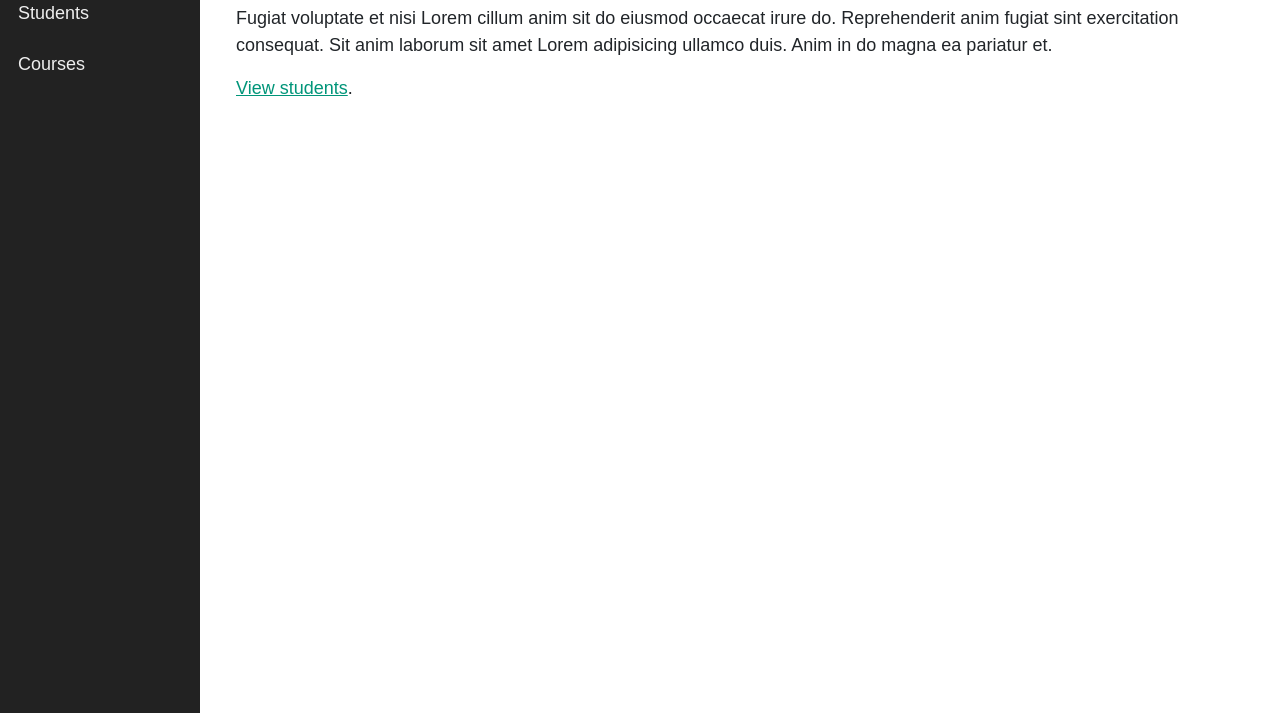
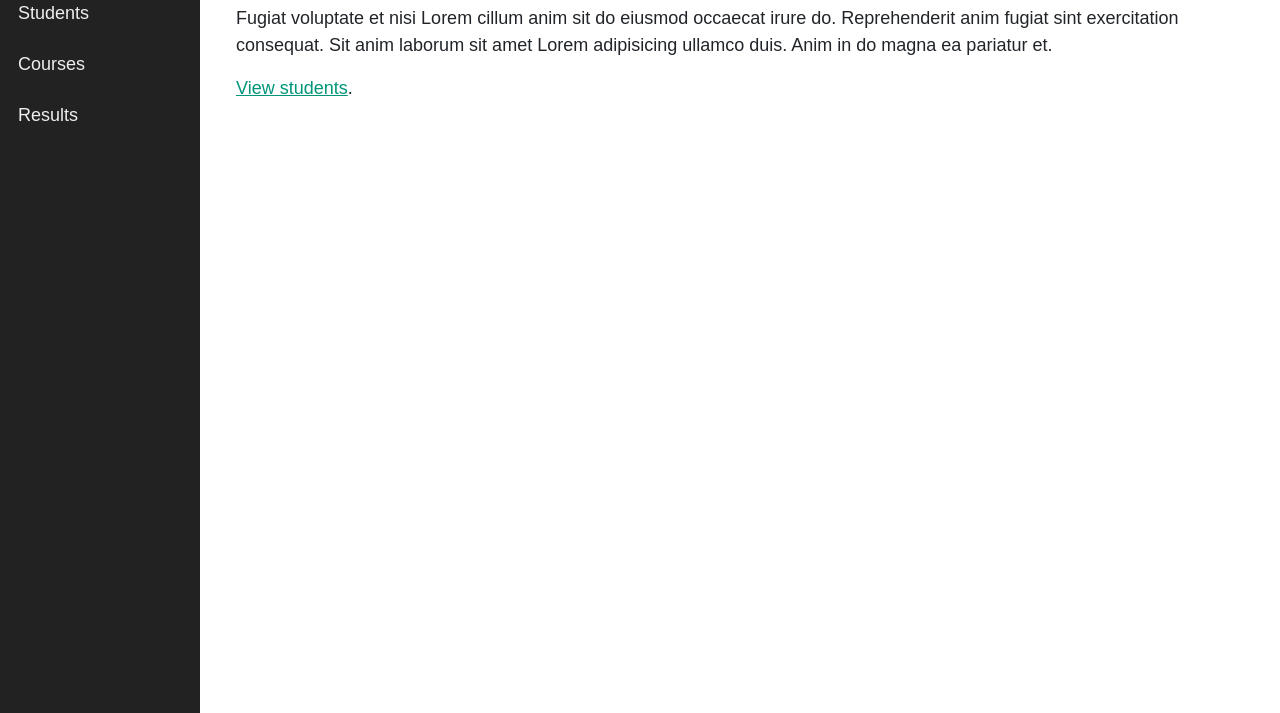
Before and after one commit to annabaginski/studentResultManagement, a website with bundled scripts: page frontend/index.html in a window 1280 px wide. Shown: the part 87-800 px from the top of the page. Built offline with nearby package versions, Linux system fonts and the light colour scheme.

Commit message:
results added to nav

```diff
--- a/frontend/index.html
+++ b/frontend/index.html
@@ -13,6 +13,7 @@
         <a href="/" class="nav__link" data-link>Home</a>
         <a href="/students" class="nav__link" data-link>Students</a>
         <a href="/courses" class="nav__link" data-link>Courses</a>
+        <a href="/results" class="nav__link" data-link>Results</a>
     </nav>
     <div id="app"></div>
     <script type="module" src="./static/js/index.js"></script>
```
